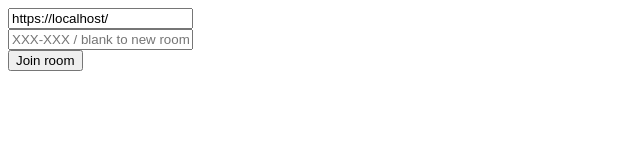
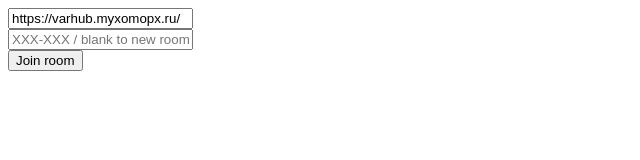
Before and after one commit to var-hub-games/game-test, a React app: page / in a window 1280 px wide. Shown: the top 160 px of the page, without its empty margins (0-640 px from the left). Built offline with nearby package versions, Linux system fonts and the light colour scheme.

Commit message:
1.0.18 set default host https://varhub.myxomopx.ru/

```diff
--- a/package.json
+++ b/package.json
@@ -1,6 +1,6 @@
 {
   "name": "@varhub-games/game-test",
-  "version": "1.0.17",
+  "version": "1.0.18",
   "description": "",
   "main": "webpack.config.js",
   "publishConfig": {
--- a/src/ui/components/CreatePage.tsx
+++ b/src/ui/components/CreatePage.tsx
@@ -56,7 +56,7 @@ export const CreatePage = memo<CreatePageProps>(({setRoom}) => {
     return (
         <form onSubmit={onSubmit}>
             <div>
-                <input name="host" defaultValue={baseHost ?? "https://localhost/"} placeholder="Host url" />
+                <input name="host" defaultValue={baseHost ?? "https://varhub.myxomopx.ru/"} placeholder="Host url" />
             </div>
             <div>
                 <input name="roomId" defaultValue={baseRoomId ?? ""} placeholder="XXX-XXX / blank to new room" />
```
